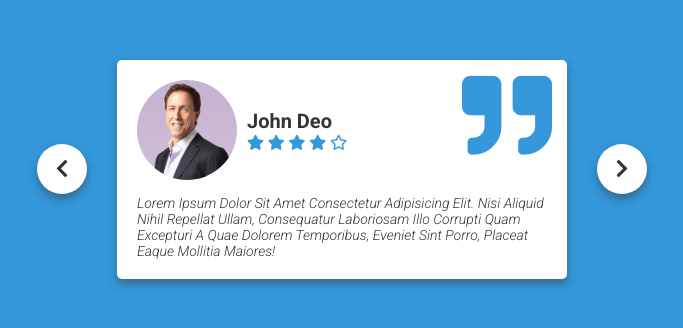
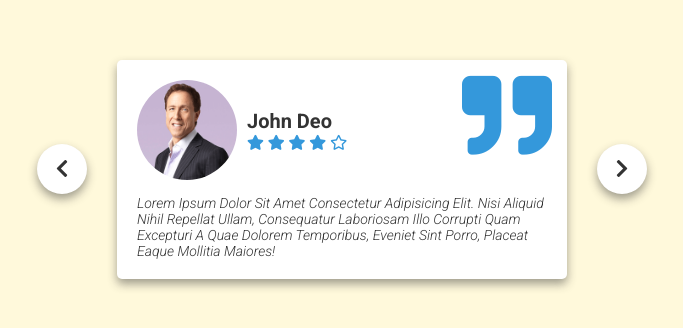
Before and after one commit to tienaqq/web-animation, a plain HTML site: page Slider/quote-animation/index.html in a window 1280 px wide. Shown: the part 196-524 px from the top of the page, without its empty margins (298-981 px from the left). Drawn offline with Linux system fonts and the light colour scheme.

Commit message:
change color

```diff
--- a/Slider/quote-animation/assets/css/style.css
+++ b/Slider/quote-animation/assets/css/style.css
@@ -14,7 +14,7 @@ body {
   align-items: center;
   justify-content: center;
   padding-bottom: 70px;
-  background-color: #3498db;
+  background-color: #fff9db;
 }
 
 .container {
```
